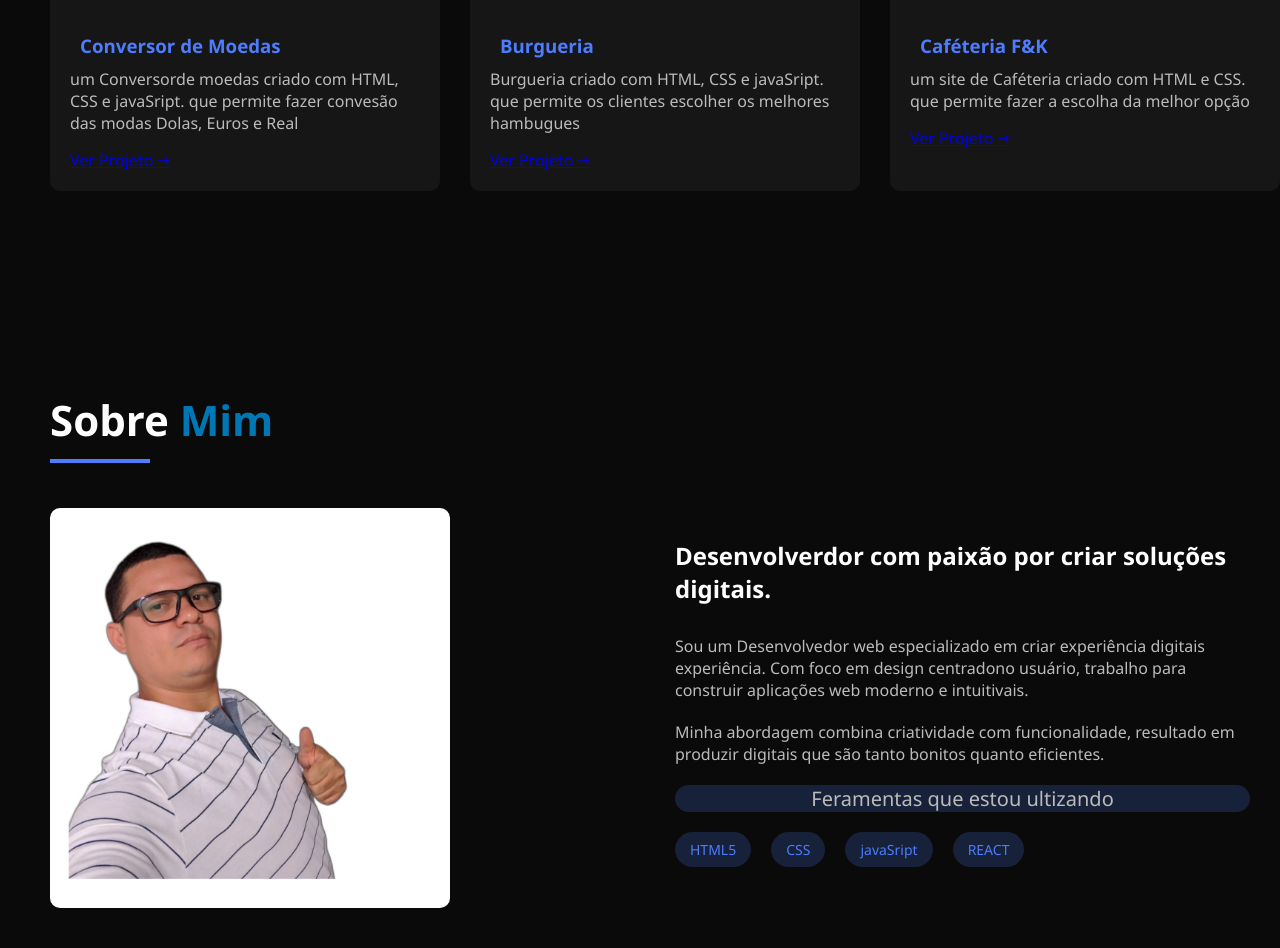
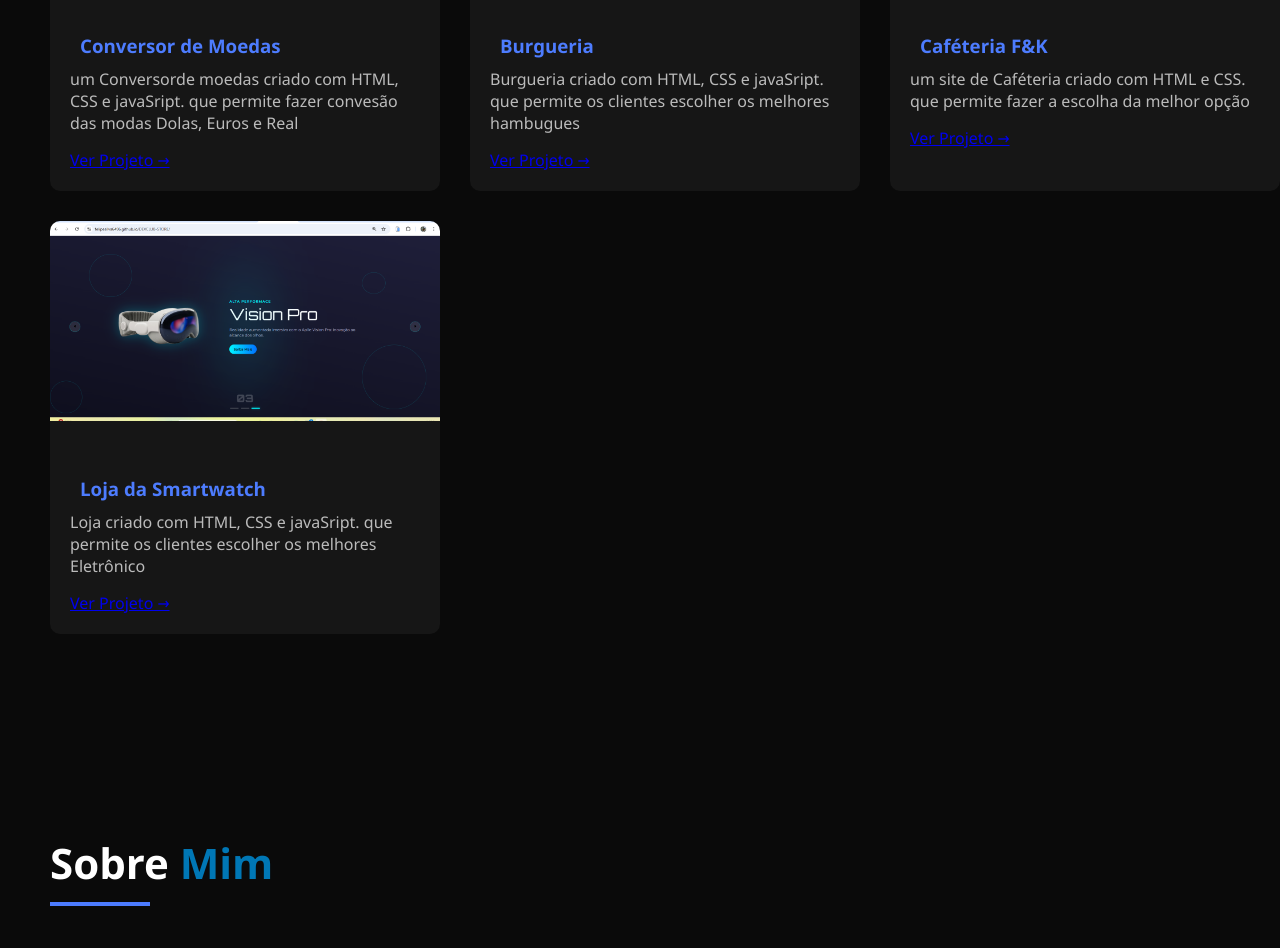
Before and after one commit to FelipeSilva6496/portf-lio, a plain HTML site: page index.html in a window 1280 px wide. Shown: the part 1201-2149 px from the top of the page. Drawn offline with Linux system fonts and the light colour scheme.

Commit message:
alteração

```diff
--- a/index.html
+++ b/index.html
@@ -72,6 +72,16 @@
                 </div>
             </div>
 
+                 <div class="card-projeto">
+                <img class="img-projeto" src="./img/Captura de Tela (1).png " alt="image-projeto">
+                <div class="info-projeto">
+                    <h3>Loja da Smartwatch</h3>
+                    <p>Loja criado com HTML, CSS e javaSript. que permite os clientes escolher os melhores
+                        Eletrônico</p>
+                    <a href="https://felipesilva6496.github.io/DEVCLUB-STORE/">Ver Projeto →</a>
+                </div>
+            </div>
+
         </div>
 
     </section>
```
Also changed, not shown: img/Captura de Tela (1).png (added).
